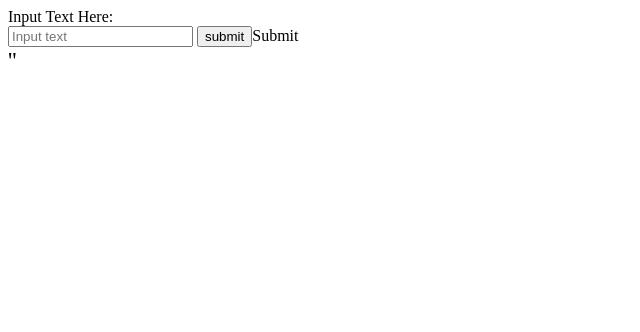
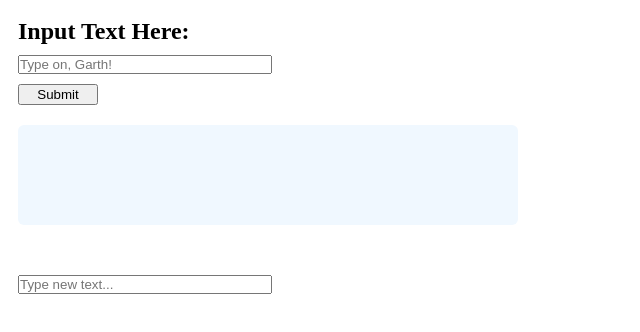
Before and after one commit to realmajortom/letter-tracker, a website: page index.html in a window 1280 px wide. Shown: the whole page, without its empty margins (0-640 px from the left). Drawn offline with nearby package versions, Linux system fonts and the light colour scheme.

Commit message:
complete field one. begin field 2

```diff
--- a/index.html
+++ b/index.html
@@ -3,30 +3,30 @@
 
   <head>
     <title>Do My Letters Fit?</title>
-    <script src="index.js"></script>
+    <link href="main.css" rel="stylesheet">
   </head>
 
 
   <body>
 
-    <form>
-      <label>Input Text Here: <br>
-        <input type="text" id='text-input' placeholder="Input text"></input>
-      </label>
-      <input type="button" id="submit-button" value="submit">Submit</button>
+    <form id="input-form">
+      <h2>Input Text Here:</h2>
+      <input type="text" id='text-input' placeholder="Type on, Garth!" class="text-field"></input>
+      <input type="button" id="submit-button" class="button" value="Submit"></input>
     </form>
 
-
-    <div id="available-letters" style="font-size: 24px;">
-      ''
+    <div class="live-container">
+      <div id="avail-letters" style="font-size: 24px;"></div>
     </div>
 
-    <!--
-    <div id="letter-subtractor">
-      <textarea style="height: 200px; width: 200px;" id="new-text" placeholder="Type new text..."></textarea>
+    <div id="subtract-container">
+      <input id="new-text" placeholder="Type new text..." class="text-field"></input>
     </div>
-    -->
 
+
+
+    <script src="https://ajax.googleapis.com/ajax/libs/jquery/3.4.0/jquery.min.js"></script>
+    <script src="index.js"></script>
   </body>
 
 </html>
--- a/index.js
+++ b/index.js
@@ -1,19 +1,26 @@
-import {$, jQuery} from 'jquery';
-window.$ = $;
-window.jQuery = jQuery;
+var liveLetters = [];
 
 function showAvailable(text) {
-  const fixedText = text.split('').filter(char => char == /\w/gi);
-  return alert(fixedText);
+  const fixedText = text.split('')
+    .filter(char => /[\w]/gi.test(char))
+    .map(char => char.toLowerCase());
+  liveLetters = fixedText;
+  $('#avail-letters').html(liveLetters.join(' '));
 }
 
-showAvailable('Thomas Girgenti is my Lover');
-
-/*
 $(document).ready(function () {
   $('#submit-button').click(function () {
-    const inputText = $('#text-input').val();
-    showAvailable(inputText);
+    showAvailable($('#text-input').val());
+    $('#input-form')[0].reset();
   });
 });
-*/
+
+function updateLiveLetters(text) {
+  return alert(text); // update later
+}
+
+$(document).ready(function () {
+  $('#new-text').change(function () {
+    updateLiveLetters($('#new-text').val());
+  });
+});
--- /dev/null
+++ b/main.css
@@ -0,0 +1,28 @@
+#input-form {
+  display: flex;
+  flex-direction: column;
+}
+h2 {
+  padding: 0;
+  margin: 10px;
+}
+.text-field {
+  margin: 0 0 0 10px;
+  padding: 0;
+  width: 250px;
+}
+.button {
+  margin: 10px;
+  width: 80px;
+}
+.live-container {
+  margin: 10px;
+  width: 500px;
+  min-height: 100px;
+  background-color: aliceblue;
+  border-radius: 6px;
+}
+
+#subtract-container {
+  margin-top: 50px;
+}
```
Also changed, not shown: 1 other file.
